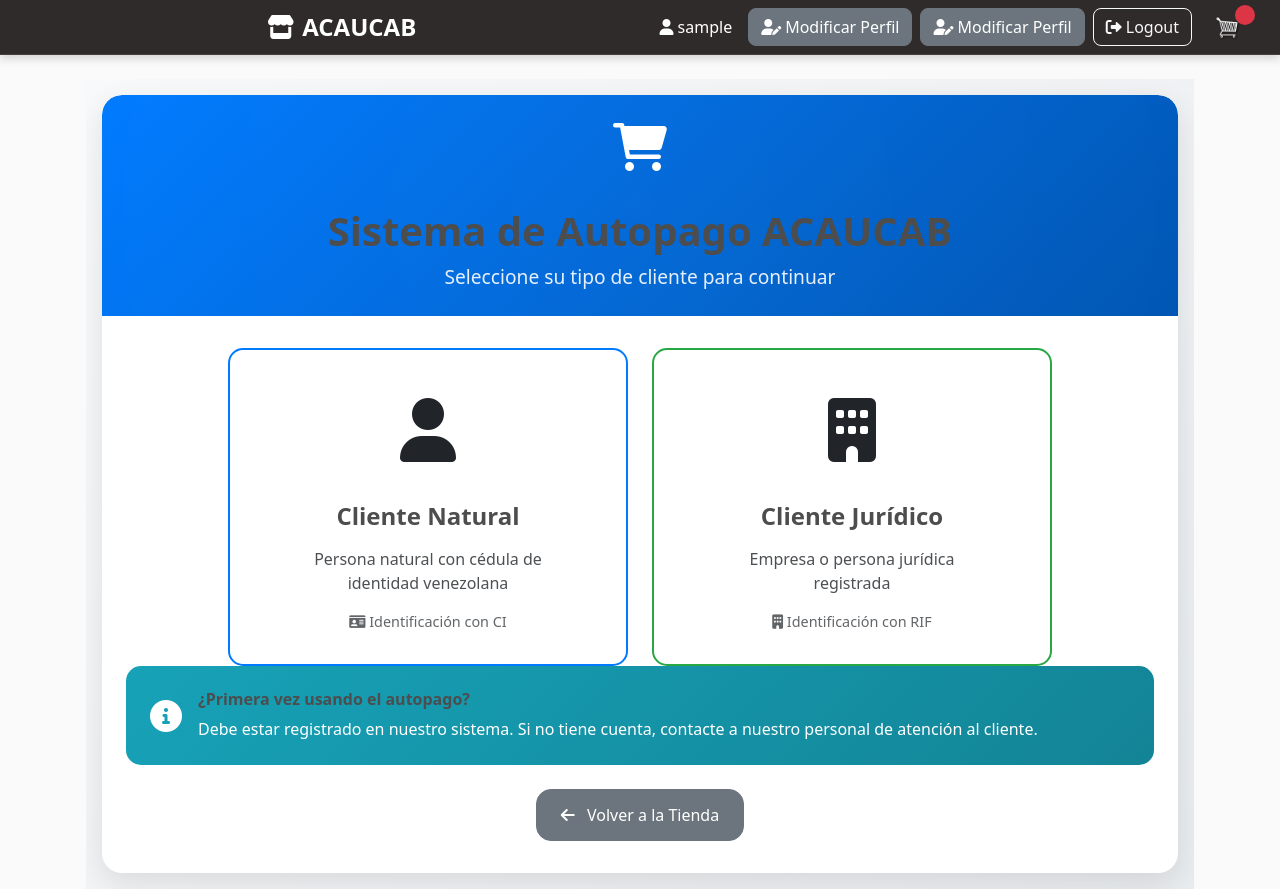
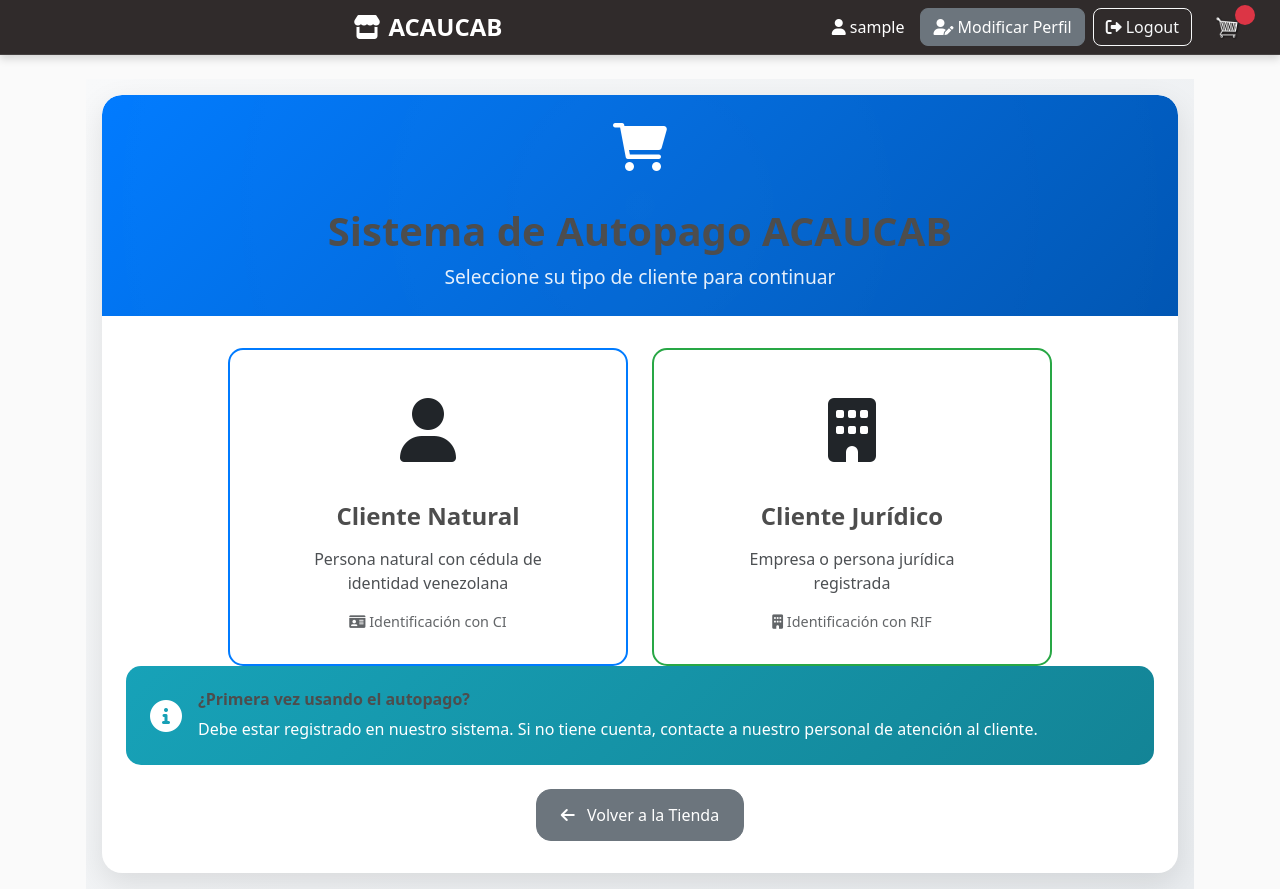
Before and after one commit to latmedina/ACAUCAB, a Django app: page /autopago/ in a window 1280 px wide. Run offline with Django 5.2, Linux system fonts and the light colour scheme; the visitor is signed in with stand-in values (Sample User, id 1).

Commit message:
AHORA SI MODIFICAR

```diff
--- a/store/templates/main.html
+++ b/store/templates/main.html
@@ -70,11 +70,6 @@
                             <i class="fas fa-user-edit me-1"></i>Modificar Perfil
                         </a>
 
-
-                        <a href="{% url 'modificar_usuario' request.user.id %}" class="btn btn-secondary me-2">
-                            <i class="fas fa-user-edit me-1"></i>Modificar Perfil
-                        </a>
-
                         <a href="{% url 'logout' %}" class="btn btn-outline-light me-2">
                                 <i class="fas fa-sign-out-alt me-1"></i>Logout
                             </a>
```
